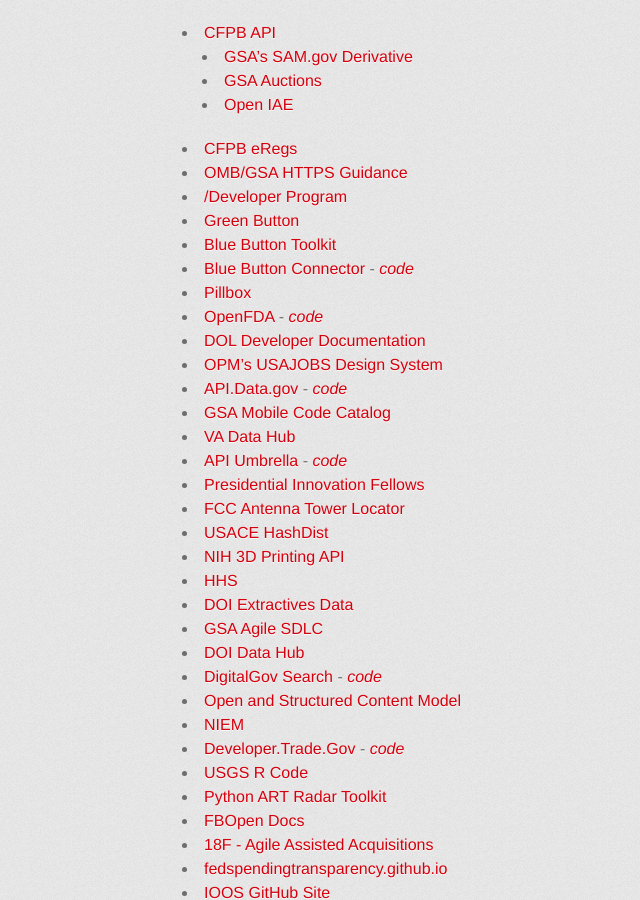
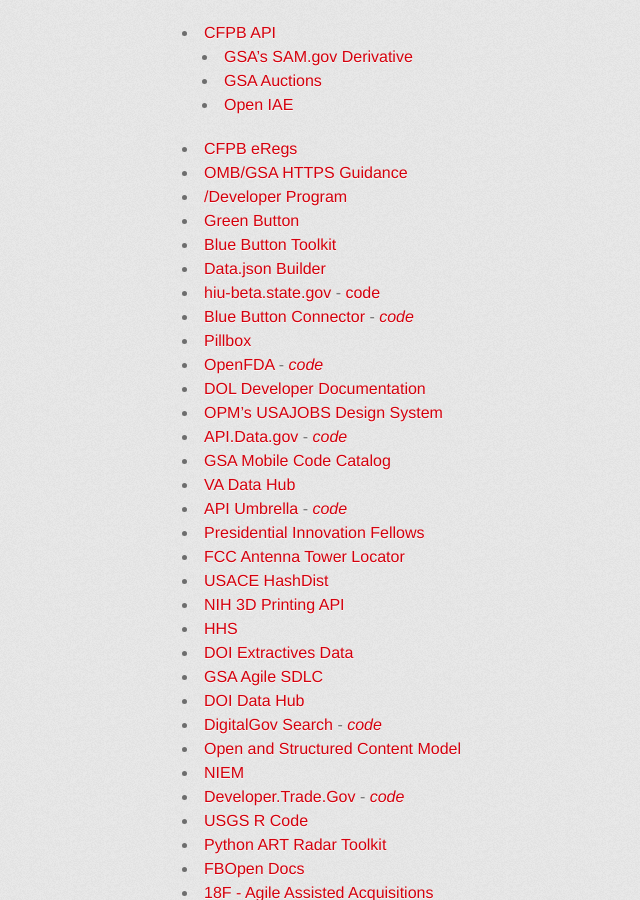
Before and after one commit to GSA/Open-Data-Collaboration-Sandbox, a Jekyll site: the page built from website_examples.md, in a window 1280 px wide and 900 px high, scrolled down 617 px. Shown: the whole window, without its empty margins (168-808 px from the left). Built offline with Jekyll 4.4.1, drawn with Linux system fonts in a browser that asks for light colours; some web fonts are replaced.

Commit message:
adding 2 sites

```diff
--- a/website_examples.md
+++ b/website_examples.md
@@ -27,6 +27,8 @@
 * [/Developer Program](http://18f.github.io/API-All-the-X/)
 * [Green Button](http://green-button.github.io)
 * [Blue Button Toolkit](http://blue-button.github.io/)
+* [Data.json Builder](https://project-open-data.cio.gov/datajson-builder/)
+* [hiu-beta.state.gov](http://hiu-beta.state.gov/) - [code](https://github.com/state-hiu/hiu.state.gov)
 * [Blue Button Connector](http://bluebuttonconnector.healthit.gov/) - *[code](https://github.com/blue-button/connector/tree/gh-pages)*
 * [Pillbox](https://hhs.github.io/pillbox/)
 * [OpenFDA](http://open.fda.gov/) - *[code](https://github.com/FDA/open.fda.gov)*
```
